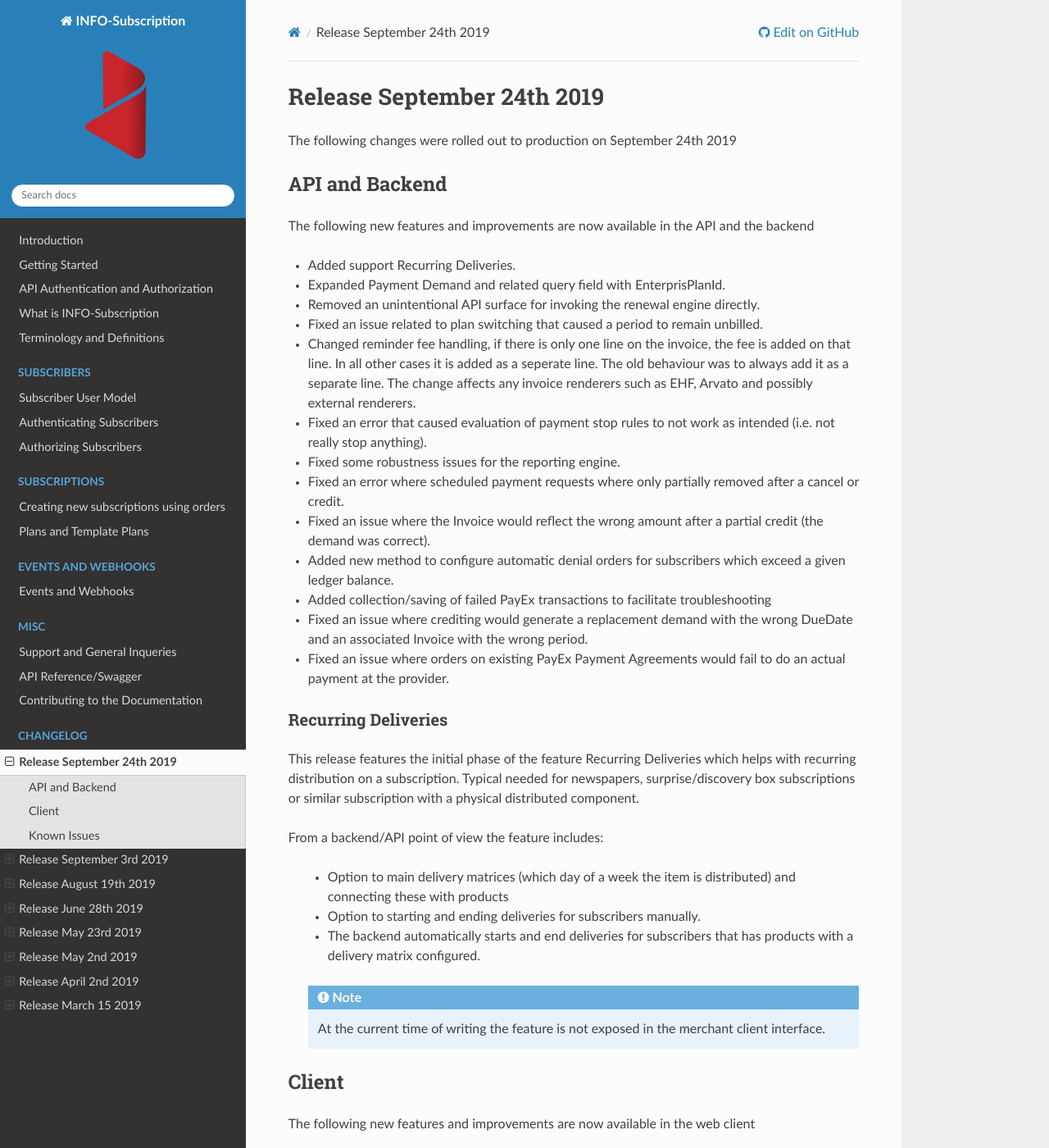
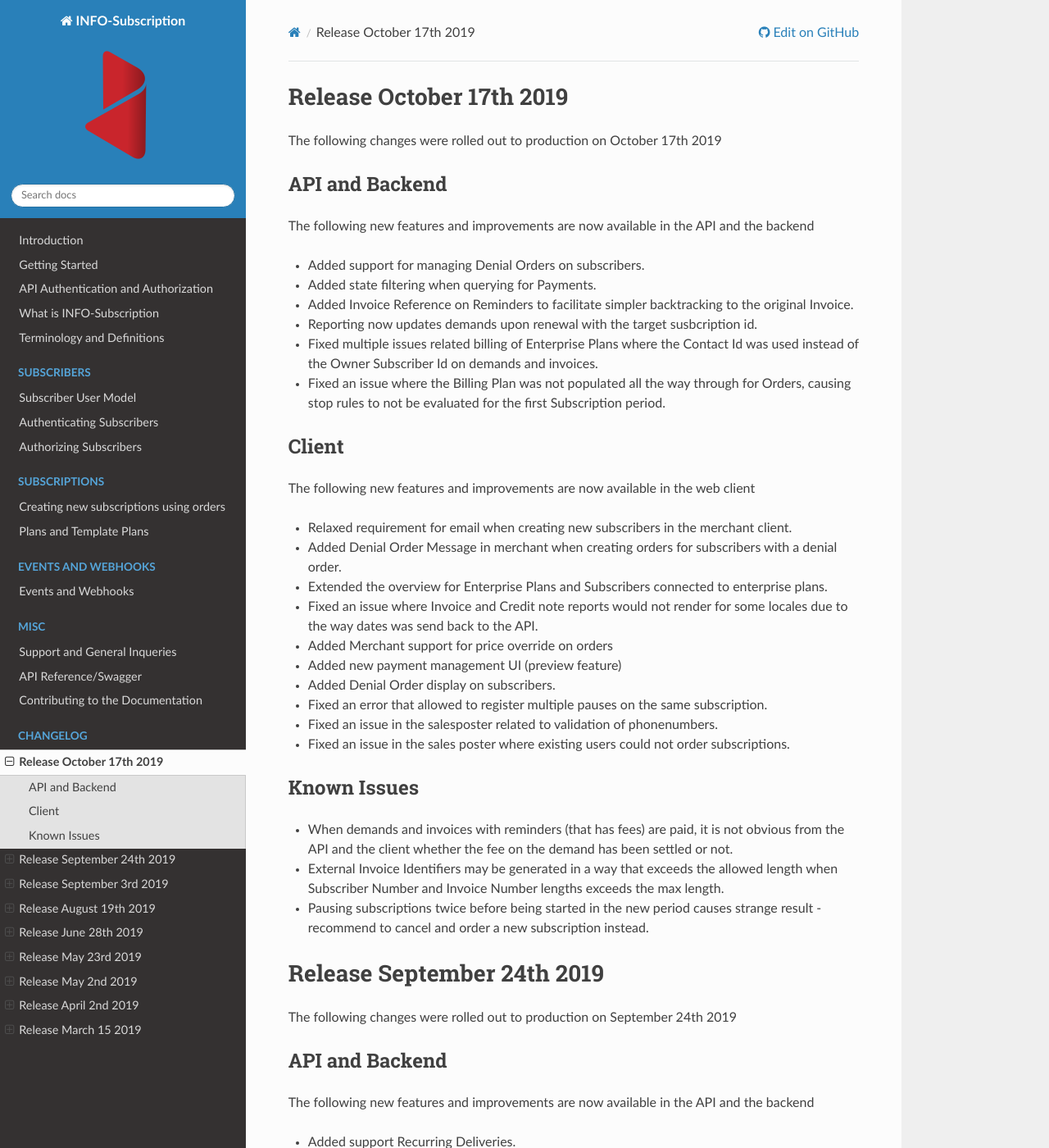
Before and after one commit to infosoftas/info-subscription-doc, a Sphinx documentation site: the page built from source/changelog/changelog.rst, in a window 1280 px wide and 1400 px high. Shown: the whole window at 82% size. Built offline with Sphinx 7.4.7 and the Read the Docs theme 2.0.0, drawn with Linux system fonts in a browser that asks for light colours; formulas are drawn with MathJax 3.

Commit message:
R64 changelog (#10)
* Added initial r64 changelog

* Update with stop rule fix description

```diff
--- a/source/changelog/changelog.rst
+++ b/source/changelog/changelog.rst
@@ -1,3 +1,4 @@
+.. include:: r64.inc
 .. include:: r63.inc
 .. include:: r62.inc
 .. include:: r61.inc
--- /dev/null
+++ b/source/changelog/r64.inc
@@ -0,0 +1,39 @@
+.. _changelog-r64:
+
+***************************
+Release October 17th 2019
+***************************
+The following changes were rolled out to production on October 17th 2019
+
+API and Backend
+===============
+The following new features and improvements are now available in the API and the backend
+
+* Added support for managing Denial Orders on subscribers.
+* Added state filtering when querying for Payments.
+* Added Invoice Reference on Reminders to facilitate simpler backtracking to the original Invoice.
+* Reporting now updates demands upon renewal with the target susbcription id.
+* Fixed multiple issues related billing of Enterprise Plans where the Contact Id was used instead of the Owner Subscriber Id on demands and invoices.
+* Fixed an issue where the Billing Plan was not populated all the way through for Orders, causing stop rules to not be evaluated for the first Subscription period.
+
+Client
+======
+The following new features and improvements are now available in the web client
+
+* Relaxed requirement for email when creating new subscribers in the merchant client.
+* Added Denial Order Message in merchant when creating orders for subscribers with a denial order.
+* Extended the overview for Enterprise Plans and Subscribers connected to enterprise plans.
+* Fixed an issue where Invoice and Credit note reports would not render for some locales due to the way dates was send back to the API.
+* Added Merchant support for price override on orders
+* Added new payment management UI (preview feature)
+* Added Denial Order display on subscribers.
+* Fixed an error that allowed to register multiple pauses on the same subscription.
+* Fixed an issue in the salesposter related to validation of phonenumbers.
+* Fixed an issue in the sales poster where existing users could not order subscriptions.
+
+Known Issues
+============
+
+* When demands and invoices with reminders (that has fees) are paid, it is not obvious from the API and the client whether the fee on the demand has been settled or not.
+* External Invoice Identifiers may be generated in a way that exceeds the allowed length when Subscriber Number and Invoice Number lengths exceeds the max length.
+* Pausing subscriptions twice before being started in the new period causes strange result - recommend to cancel and order a new subscription instead.
```
